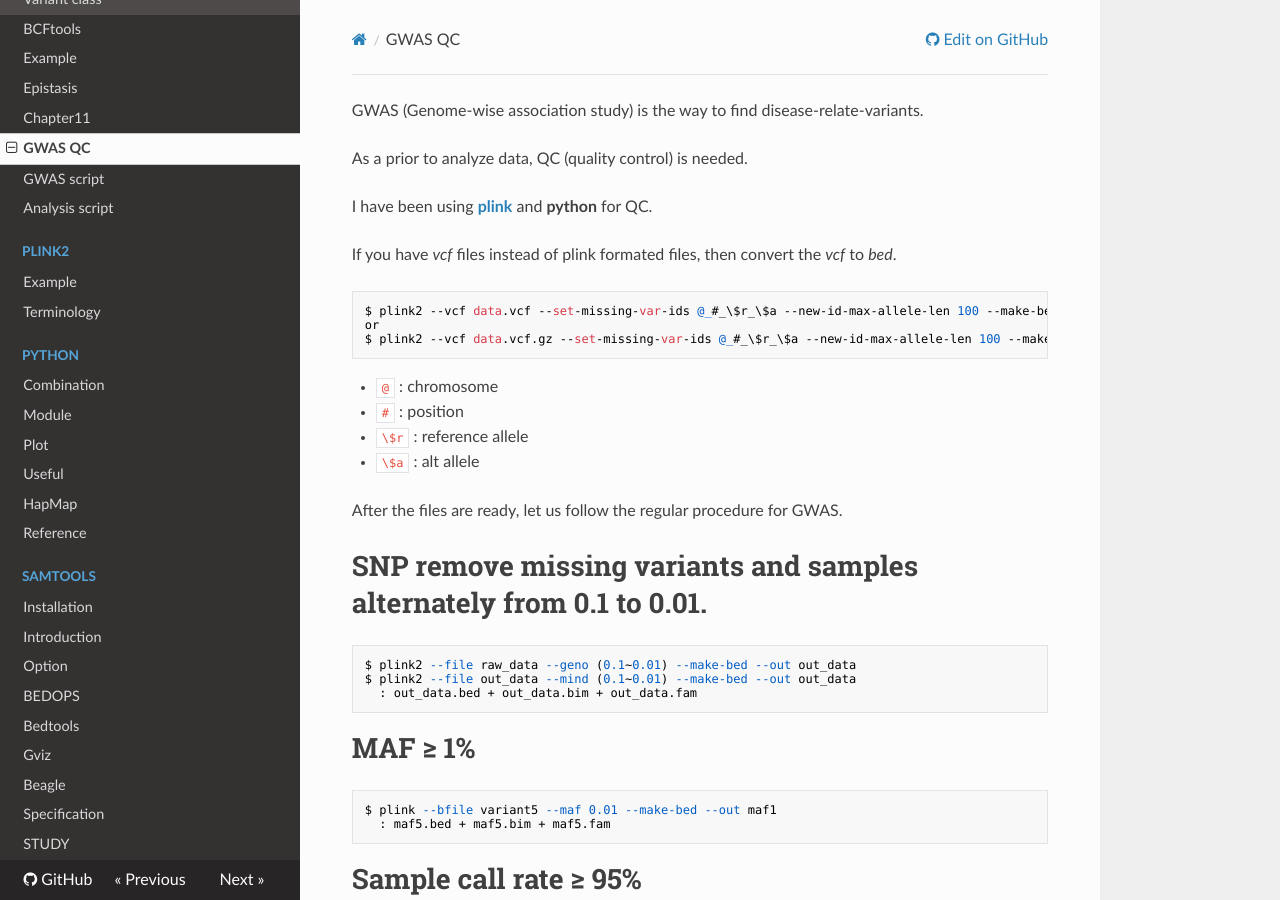
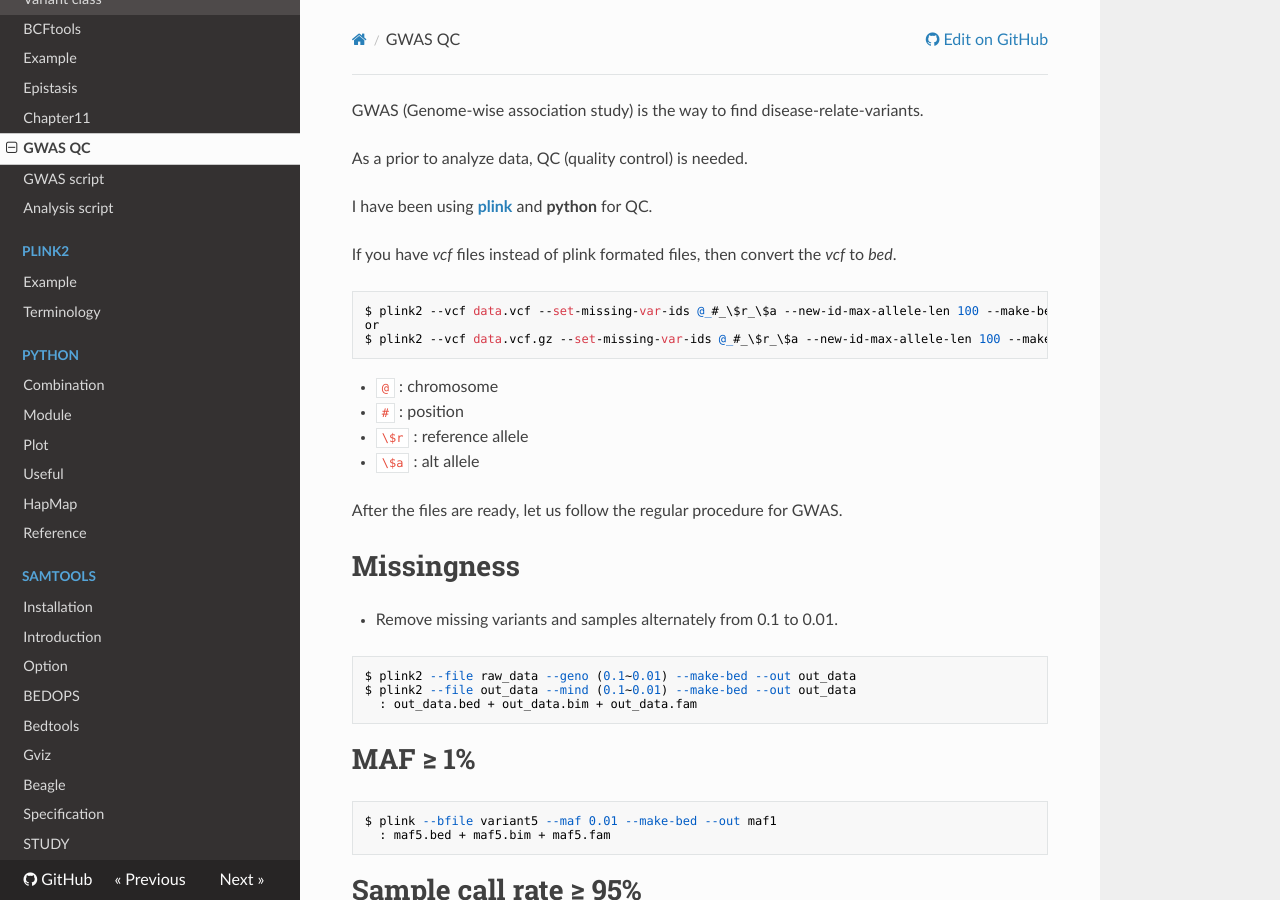
Before and after one commit to WonyoungCho/plink, an MkDocs documentation site: the page built from docs/GWAS.md, in a window 1280 px wide and 900 px high. Built offline with MkDocs 1.6.1, drawn with Linux system fonts in a browser that asks for light colours; nearby versions of some CDN libraries; old or Windows-style settings are respelled for this version of MkDocs.

Commit message:
Update GWAS.md

````diff
--- a/docs/GWAS.md
+++ b/docs/GWAS.md
@@ -19,7 +19,8 @@ $ plink2 --vcf data.vcf.gz --set-missing-var-ids @_#_\$r_\$a --new-id-max-allele
 
 After the files are ready, let us follow the regular procedure for GWAS.
 
-# SNP remove missing variants and samples alternately from 0.1 to 0.01.
+# Missingness
+- Remove missing variants and samples alternately from 0.1 to 0.01.
 ```
 $ plink2 --file raw_data --geno (0.1~0.01) --make-bed --out out_data
 $ plink2 --file out_data --mind (0.1~0.01) --make-bed --out out_data
````
